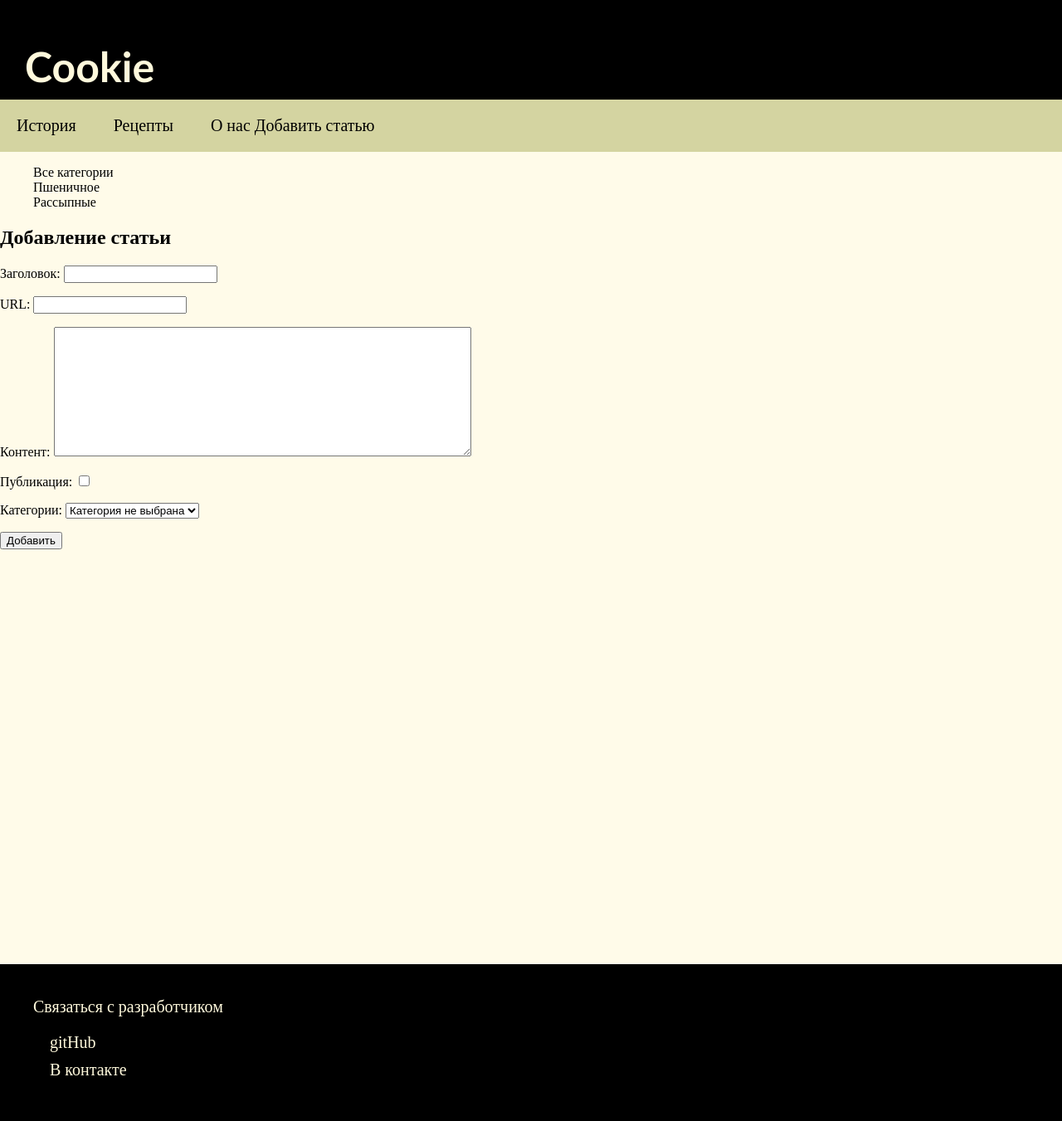
After one commit to Sorliely/website, a Django app: page /addpage/ in a window 1280 px wide. The commit adds this page. Shown: the whole page at 83% size. Run offline with Django 4.2, Linux system fonts and the light colour scheme; data comes from the database, SQL or seed files in the repository.

Commit message:
workmodels

```diff
--- /dev/null
+++ b/coolsite/cookie/forms.py
@@ -0,0 +1,9 @@
+from django import forms
+from .models import *
+
+class AddPostForm(forms.Form):
+    title = forms.CharField(max_length=255, label='Заголовок')
+    slug = forms.SlugField(max_length=255, label='URL')
+    content = forms.CharField(widget=forms.Textarea(attrs={'cols': 60, 'rows': 10}), label='Контент')
+    is_published = forms.BooleanField(label='Публикация', required=False) #делет пункт не обязательным
+    cat = forms.ModelChoiceField(queryset=Category.objects.all(), label='Категории', empty_label='Категория не выбрана')
--- /dev/null
+++ b/coolsite/cookie/templates/cookie/addpage.html
@@ -0,0 +1,19 @@
+{% extends 'cookie/base.html' %}
+
+{% block content %}
+<h2>{{title}}</h2>
+
+<form action="{% url 'addpage' %}" method="post">
+    {% csrf_token %}
+
+    <div>{{ form.non_field_errors }}</div>
+
+{% for f in form %}
+    <p><label class="form-label" for="{{ f.id_for_label }}">{{f.label}}: </label>{{ f }}</p>
+    <div class="form-error">{{ f.errors }}</div>
+{% endfor %}
+
+    <button type="submit">Добавить</button>
+</form>
+
+{% endblock %}
--- a/coolsite/cookie/templates/cookie/base.html
+++ b/coolsite/cookie/templates/cookie/base.html
@@ -13,23 +13,21 @@
 {% block mainmenu %}
 	<h1>Cookie</h1>
 	<div class="pencilсase">
-       <a href="{% url 'home' %}">История</a> <!-- переходит по имени, они в urls.cookie-->
+        <a href="{% url 'home' %}">История</a> <!-- переходит по имени, они в urls.cookie-->
         <a href="{% url 'history' %}">Рецепты</a>
         <a href="{% url 'about' %}">О нас</a>
+        <a href="{% url 'addpage' %}">Добавить статью</a>
     </div>
 <ul class="selecteds">
-
 {% if cat_selected == 0 %}
     <li class="selected">Все категории</li>
 {% else %}
     <li><a href="{% url 'home' %}">Все категории</a></li>
 {% endif %}
+{% show_categories %}
+{% endblock mainmenu %}
 
-{% show_categories %}
-
-{% endblock mainmenu %}
 {% block content %}
-
 {% endblock %}
 
 <div class="footer">
--- a/coolsite/cookie/views.py
+++ b/coolsite/cookie/views.py
@@ -1,8 +1,8 @@
 from django.http import HttpResponse, HttpResponseNotFound
 from django.shortcuts import render, redirect, get_object_or_404
+from .forms import *
 from .models import *
 
-# Пороль от супер узера g9XSHvdtUY{2
 
 def index(request):
     """главная страница"""
@@ -21,7 +21,22 @@ def about(request):
     return render(request, "cookie/about.html")
 
 def addpage(request):
-    return HttpResponseNotFound("")
+    """функция авторизации
+    выполняет фунуцию приема данных и если данные ошибочные возвращает
+    их пользователю"""
+    if request.method == 'POST':
+        form = AddPostForm(request.POST)
+        if form.is_valid():
+            #print(form.cleaned_data)
+            #добавление новой записи в бд
+            try:
+                Cookie.objects.create(**form.cleaned_data)
+                return redirect('home')
+            except:
+                form.add_error(None, 'Ошибка добавления поста')
+    else:
+        form = AddPostForm
+    return render(request, 'cookie/addpage.html', {'form': form, 'title': 'Добавление статьи'})
 
 def login(request):
     return HttpResponseNotFound("Автаризация")
```
